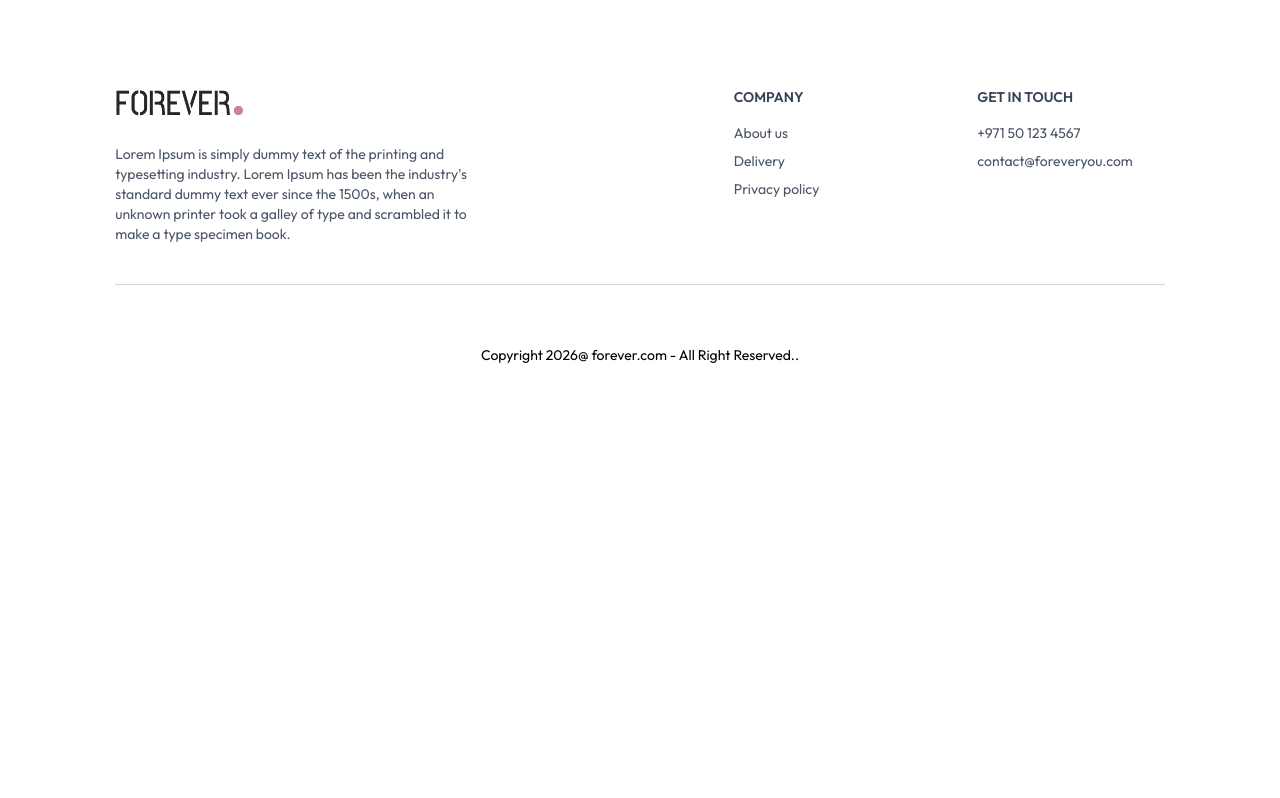
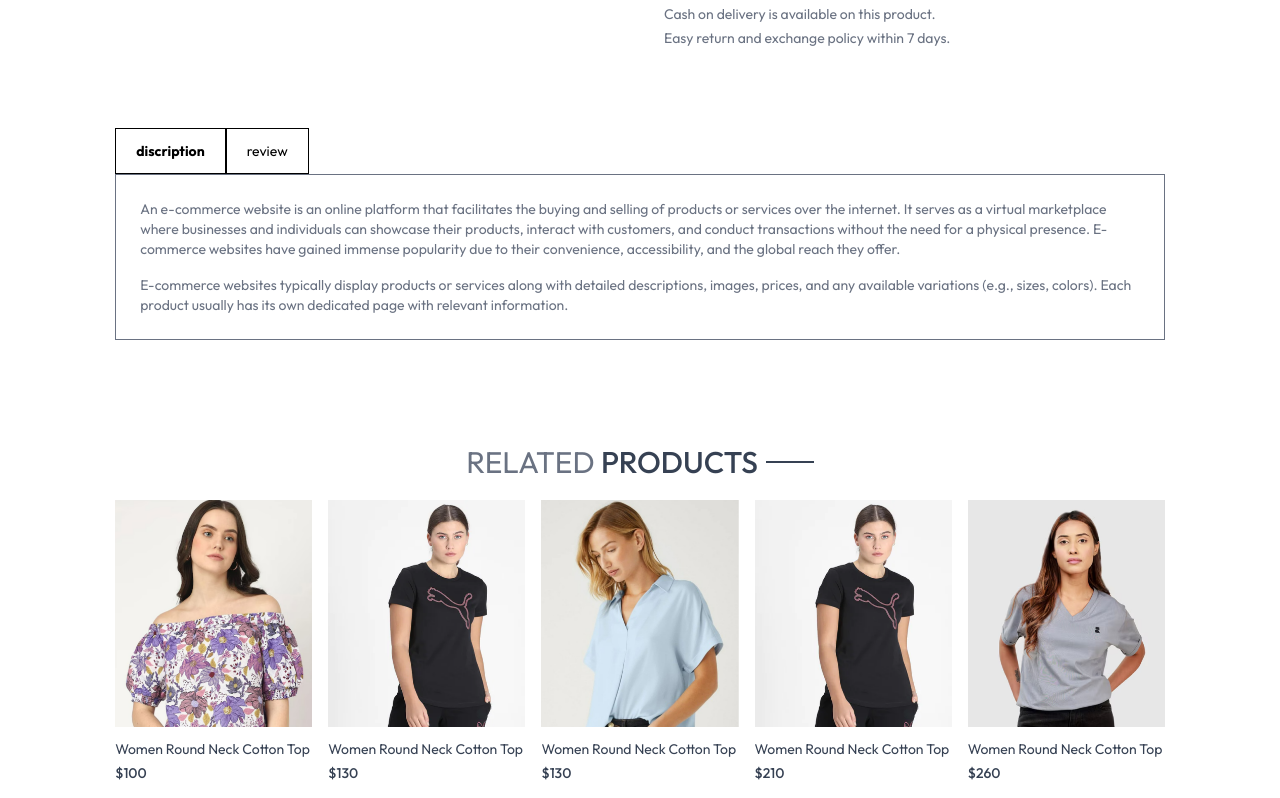
Before and after one commit to yousefsalah360/e-commerce-Site, a React (Vite) app: page /product/aaaaa in a window 1280 px wide. Shown: the part 602-1400 px from the top of the page. Before the commit the page ends 987 px from the top, so only its background shows below. Built offline with nearby package versions, Linux system fonts and the light colour scheme.

Commit message:
feat: implement product details page, cart management, and navigation with context integration

```diff
--- a/src/App.jsx
+++ b/src/App.jsx
@@ -1,38 +1,39 @@
-import React from 'react'
-import { Routes, Route } from 'react-router-dom'
-import Home from './pages/Home'
-import Product from './pages/Product'
-import Cart from './pages/Cart'
-import PlaceOrder from './pages/PlaceOrder'
-import Orders from './pages/Orders'
-import Collection from './pages/Collection'
-import About from './pages/About'
-import Contact from './pages/contact'
-import Login from './pages/login'
-import Navbar from './components/NavBar'
-import Footer from './components/footer'
-import SearchBar from './components/searchBar'
-
+import React from "react";
+import { Routes, Route } from "react-router-dom";
+import Home from "./pages/Home";
+import Product from "./pages/Product";
+import Cart from "./pages/Cart";
+import PlaceOrder from "./pages/PlaceOrder";
+import Orders from "./pages/Orders";
+import Collection from "./pages/Collection";
+import About from "./pages/About";
+import Contact from "./pages/contact";
+import Login from "./pages/login";
+import Navbar from "./components/NavBar";
+import Footer from "./components/footer";
+import SearchBar from "./components/searchBar";
+import { ToastContainer } from "react-toastify";
 
 function App() {
   return (
-    <div className='px-4 sm:px-[5vw] md:px-[7vw] lg:px-[9vw]'>
+    <div className="px-4 sm:px-[5vw] md:px-[7vw] lg:px-[9vw]">
+      <ToastContainer />
       <Navbar />
       <SearchBar />
       <Routes>
-        <Route path='/' element={<Home />} />
-        <Route path='/product/:productId' element={<Product />} />
-        <Route path='/cart' element={<Cart />} />
-        <Route path='/place-order' element={<PlaceOrder />} />
-        <Route path='/orders' element={<Orders />} />
-        <Route path='/collection' element={<Collection />} />
-        <Route path='/about' element={<About />} />
-        <Route path='/contact' element={<Contact />} />
-        <Route path='/login' element={<Login />} />
+        <Route path="/" element={<Home />} />
+        <Route path="/product/:productId" element={<Product />} />
+        <Route path="/cart" element={<Cart />} />
+        <Route path="/place-order" element={<PlaceOrder />} />
+        <Route path="/orders" element={<Orders />} />
+        <Route path="/collection" element={<Collection />} />
+        <Route path="/about" element={<About />} />
+        <Route path="/contact" element={<Contact />} />
+        <Route path="/login" element={<Login />} />
       </Routes>
       <Footer />
     </div>
-  )
+  );
 }
 
-export default App
+export default App;
--- /dev/null
+++ b/src/components/CartTotal.jsx
@@ -0,0 +1,33 @@
+import { useContext } from 'react'
+import { ShopContext } from '../context/shopContext'
+import Title from './title';
+
+export const CartTotal = () => {
+  const {getTotalCartAmount, Currency , DeliveryFee} = useContext(ShopContext);
+  return (
+      <div className='w-full'>
+          <div className='text-2xl'>
+              <Title text1="CART" text2="TOTAL" />
+          </div>
+          <div className='flex flex-col gap-2 mt-2 text-sm'>
+              <div className='flex justify-between '>
+                  <p>Subtotal</p>
+                  <p>{Currency}{getTotalCartAmount()}.00</p>
+              </div>
+              <hr />
+              <div className='flex justify-between '>
+                  <p>Shipping Fee</p>
+                  <p>{Currency}{DeliveryFee}.00</p>
+              </div>
+              <hr />
+              <div className='flex justify-between '>
+                  <p>Total</p>
+                  <p>{Currency}{getTotalCartAmount() === 0?0:getTotalCartAmount() + DeliveryFee}.00</p>
+              </div>
+          </div>
+    </div>
+  )
+}
+
+
+export default CartTotal
--- a/src/components/NavBar.jsx
+++ b/src/components/NavBar.jsx
@@ -8,7 +8,7 @@ import { ShopContext } from "../context/shopContext";
 function Navbar() {
   const [visible, setVisible] = useState(false);
 
-  const {setShowSearch} = useContext(ShopContext);
+  const {setShowSearch, getCartCount} = useContext(ShopContext);
 
   return (
     <div className="flex items-center justify-between font-medium py-5">
@@ -97,7 +97,7 @@ function Navbar() {
         <Link to="/cart" className="relative">
           <img src={assets.cart_icon} className="w-5 min-w-5" alt="" />
           <p className="absolute right-[-5px] bottom-[-5px] w-4 text-center leading-4 bg-black text-white aspect-square rounded-full text-[8px]">
-            0
+            {getCartCount()}
           </p>
         </Link>
         <img
--- /dev/null
+++ b/src/components/RelatedProducts.jsx
@@ -0,0 +1,40 @@
+import { useContext, useMemo } from "react";
+
+import { ShopContext } from "../context/shopContext";
+
+import ProductItem from "./productItem";
+
+import Title from "./title";
+
+export const RelatedProducts = ({ category, subCategory }) => {
+  const { products } = useContext(ShopContext);
+
+  const related = useMemo(() => {
+    if (products.length === 0) return [];
+    return products
+      .filter((item) => category === item.category)
+      .filter((item) => subCategory === item.subCategory)
+      .slice(0, 5);
+  }, [products, category, subCategory]);
+
+  return (
+    <div className="my-24">
+      <div className="text-center text-3xl py-2">
+        <Title text1={"RELATED"} text2={"PRODUCTS"} />
+      </div>
+      <div className="grid grid-cols-2 sm:grid-cols-3 md:grid-cols-4 lg:grid-cols-5 gap-4 gap-y-6">
+        {related.map((item, index) => (
+          <ProductItem
+            key={index}
+            id={item._id}
+            name={item.name}
+            image={item.image}
+            price={item.price}
+          />
+        ))}
+      </div>
+    </div>
+  );
+};
+
+export default RelatedProducts;
--- a/src/context/shopContext.jsx
+++ b/src/context/shopContext.jsx
@@ -1,7 +1,8 @@
 /* eslint-disable react-refresh/only-export-components */
-import { createContext } from "react";
+import { createContext, useState } from "react";
 import { products } from "../assets/frontend_assets/assets";
-import { useState } from "react";
+import { toast } from "react-toastify";
+import { useNavigate } from "react-router-dom";
 
 export const ShopContext = createContext();
 
@@ -12,7 +13,68 @@ const ShopContextProvider = (props) => {
 
   const [search, setSearch] = useState("");
 
-  const [showSearch , setShowSearch] = useState(false);
+  const [showSearch, setShowSearch] = useState(false);
+
+  const [cartItems, setCartItems] = useState({});
+
+  const navigate = useNavigate();
+
+  const addToCart = async (itemId, size) => {
+
+    if (!size) {
+      toast.error("Please select a size");
+      return;
+    }
+    let cartData = structuredClone(cartItems);
+
+    if(cartData[itemId]){
+      if(cartData[itemId][size]){
+        cartData[itemId][size] += 1;
+      }else{
+        cartData[itemId][size] = 1;
+      }
+    } else {
+      cartData[itemId] = {}
+      cartData[itemId][size] = 1;
+    }
+    setCartItems(cartData);
+  }
+
+  const getCartCount = () => {
+    let totalAmount = 0;
+    for (const items in cartItems) {
+      for (const item in cartItems[items]) {
+        try {
+          if (cartItems[items][item] > 0) {
+            totalAmount += cartItems[items][item];
+          }
+        }
+        catch (error) {
+          console.log(error);
+        }
+      }
+    }
+    return totalAmount;
+  }
+
+  const updateQuantity = async (itemId, size, quantity) => {
+    let cartData = structuredClone(cartItems);
+    cartData[itemId][size] = quantity;
+    setCartItems(cartData);
+  }
+
+  const getTotalCartAmount = () => {
+    let totalAmount = 0;
+    for (const items in cartItems) {
+      let itemInfo = products.find((product) => product._id === items);
+      for (const item in cartItems[items]) {
+        if (cartItems[items][item] > 0) {
+          totalAmount += itemInfo.price * cartItems[items][item];
+        }
+      }
+    }
+    return totalAmount;
+  }
 
   const Value = {
     products,
@@ -22,6 +84,12 @@ const ShopContextProvider = (props) => {
     setSearch,
     showSearch,
     setShowSearch,
+    addToCart,
+    cartItems,
+    getCartCount,
+    updateQuantity,
+    getTotalCartAmount,
+    navigate,
   };
 
   return (
--- a/src/pages/Cart.jsx
+++ b/src/pages/Cart.jsx
@@ -1,9 +1,96 @@
-import React from 'react'
+/* eslint-disable react-hooks/set-state-in-effect */
+import { useContext, useState, useEffect } from "react";
+import { ShopContext } from "../context/shopContext";
+import Title from "../components/title";
+import { assets } from "../assets/frontend_assets/assets";
+import CartTotal from "../components/CartTotal";
 
 function Cart() {
+  const { cartItems, Currency, products, updateQuantity, navigate } =
+    useContext(ShopContext);
+  const [cartData, setCartData] = useState([]);
+
+  useEffect(() => {
+    const tempData = [];
+    for (const items in cartItems) {
+      for (const item in cartItems[items]) {
+        if (cartItems[items][item] > 0) {
+          tempData.push({
+            id: items,
+            size: item,
+            quantity: cartItems[items][item],
+          });
+        }
+      }
+    }
+    setCartData(tempData);
+  }, [cartItems]);
+
   return (
-    <div>Cart</div>
-  )
+    <div className="border-t pt-14">
+      <div className="text-2xl mb-3">
+        <Title text1="YOUR" text2="CART" />
+      </div>
+      <div>
+        {cartData.map((item, index) => {
+          const productData = products.find(
+            (product) => product._id === item.id,
+          );
+          return (
+            <div
+              key={index}
+              className="py-4 border-t border-b text-gray-700 grid grid-cols-[4fr_0.5fr_0.5fr] sm:grid-cols-[4fr_2fr_0.5fr] items-center gap-4 "
+            >
+              <div className="flex items-start gap-6">
+                <img
+                  src={productData.image[0]}
+                  alt=""
+                  className="w-16 sm:w-20"
+                />
+                <div>
+                  <p className="text-xs sm:text-lg font-medium">
+                    {productData.name}
+                  </p>
+                  <div className="flex items-center gap-5 mt-2">
+                    <p className="text-sm sm:text-lg font-medium">
+                      {Currency}
+                      {productData.price}
+                    </p>
+                    <p className="px-2 sm:px-3 sm:py-1 border bg-slate-50">
+                      {item.size}
+                    </p>
+                  </div>
+                </div>
+              </div>
+              <input
+                type="number"
+                min={1}
+                defaultValue={item.quantity}
+                className="border max-w-10 sm:max-w-20 px-1 sm:px-2 py-1"
+                onChange={(e) =>
+                  e.target.value === "" || e.target.value === "0"
+                    ? null
+                    : updateQuantity(item.id, item.size, Number(e.target.value))
+                }
+              />
+              <img
+                onClick={() => updateQuantity(item.id, item.size, 0)}
+                src={assets.bin_icon}
+                alt=""
+                className="w-4 sm:w-6 cursor-pointer"
+              />
+            </div>
+          );
+        })}
+      </div>
+      <div className="flex justify-end my-20">
+        <div className="w-full sm:w-[450px]">
+          <CartTotal />
+          <button onClick={() => navigate('/place-order')} className="w-full bg-black text-white py-2 rounded-full mt-4 cursor-pointer">PROCEED TO CHECKOUT</button>
+        </div>
+      </div>
+    </div>
+  );
 }
 
-export default Cart
+export default Cart;
--- a/src/pages/Product.jsx
+++ b/src/pages/Product.jsx
@@ -5,26 +5,21 @@ import { ShopContext } from "../context/shopContext";
 import { useState } from "react";
 import { useEffect } from "react";
 import { assets } from "../assets/frontend_assets/assets";
+import RelatedProducts from "../components/RelatedProducts";
 
 function Product() {
   const { productId } = useParams();
-  const { products, Currency } = useContext(ShopContext);
+  const { products, Currency , addToCart} = useContext(ShopContext);
   const [productData, setProductData] = useState(false);
   const [image, setImage] = useState("");
   const [size, setSize] = useState("");
 
-  const fetchProductData = async () => {
-    products.map((item) => {
-      if (item._id === productId) {
-        setProductData(item);
-        setImage(item.image[0]);
-        return null;
-      }
-    });
-  };
-
   useEffect(() => {
-    fetchProductData();
+    const product = products.find((item) => item._id === productId);
+    if (product) {
+      setProductData(product);
+      setImage(product.image[0]);
+    }
   }, [productId, products]);
 
   return productData ? (
@@ -33,14 +28,14 @@ function Product() {
       <div className="flex gap-12 sm:gap-12 flex-col sm:flex-row">
         {/*product images*/}
         <div className="flex-1 flex flex-col-reverse gap-3 sm:flex-row">
-          <div className="flex sm:flex-col overflow-x-auto sm:overflow-y-scroll justify-between sm:justify-normal">
+          <div className="flex sm:flex-col overflow-x-auto sm:overflow-y-scroll justify-between sm:justify-normal sm:w-[18.7%] w-full">
             {productData.image.map((item, index) => {
               return (
                 <img
                   onClick={() => {
                     setImage(item);
                   }}
-                  className="w-[24%] sm:w-full sm:mb-3 flex-shrink-0 cursor-pointer"
+                  className="w-[24%] sm:w-full sm:mb-3 shrink-0 cursor-pointer"
                   key={index}
                   src={item}
                   alt=""
@@ -57,11 +52,11 @@ function Product() {
         <div className="flex-1">
           <h1 className="text-2xl font-medium mt-2">{productData.name}</h1>
           <div className="flex items-center gap-1 mt-2">
-            <img src={assets.star_icon} alt="" className="w-3 5" />
-            <img src={assets.star_icon} alt="" className="w-3 5" />
-            <img src={assets.star_icon} alt="" className="w-3 5" />
-            <img src={assets.star_icon} alt="" className="w-3 5" />
-            <img src={assets.star_dull_icon} alt="" className="w-3 5" />
+            <img src={assets.star_icon} alt="" className="w-3.5" />
+            <img src={assets.star_icon} alt="" className="w-3.5" />
+            <img src={assets.star_icon} alt="" className="w-3.5" />
+            <img src={assets.star_icon} alt="" className="w-3.5" />
+            <img src={assets.star_dull_icon} alt="" className="w-3.5" />
             <p className="pl-2">(122)</p>
           </div>
           <p className="text-3xl font-medium mt-5">
@@ -89,11 +84,49 @@ function Product() {
               })}
             </div>
           </div>
-          <button className="bg-black text-white py-2 px-4 rounded-full active:bg-gray-700">
+          <button onClick={() => addToCart(productData._id, size)} className="bg-black text-white py-2 px-4 rounded-full active:bg-gray-700">
             ADD TO CART
           </button>
+          <hr className="mt-8 sm:w-4/5" />
+          <div className="text-sm text-gray-500 mt-5 flex flex-col gap-1">
+            <p>100% Original product.</p>
+            <p>Cash on delivery is available on this product.</p>
+            <p>Easy return and exchange policy within 7 days.</p>
+          </div>
         </div>
       </div>
+
+      {/*discription and review*/}
+
+      <div className="mt-20">
+        <div className="flex">
+          <b className="text-sm px-5 py-3 border">discription</b>
+          <p className="text-sm px-5 py-3 border">review</p>
+        </div>
+        <div className="flex flex-col gap-4 border px-6 py-6 text-sm text-gray-500">
+          <p>
+            An e-commerce website is an online platform that facilitates the
+            buying and selling of products or services over the internet. It
+            serves as a virtual marketplace where businesses and individuals can
+            showcase their products, interact with customers, and conduct
+            transactions without the need for a physical presence. E-commerce
+            websites have gained immense popularity due to their convenience,
+            accessibility, and the global reach they offer.
+          </p>
+          <p>
+            E-commerce websites typically display products or services along
+            with detailed descriptions, images, prices, and any available
+            variations (e.g., sizes, colors). Each product usually has its own
+            dedicated page with relevant information.
+          </p>
+        </div>
+      </div>
+
+      {/*related products*/}
+      <RelatedProducts
+        category={productData.category}
+        subCategory={productData.subCategory}
+      />
     </div>
   ) : (
     <div className="opacity-0"></div>
```
